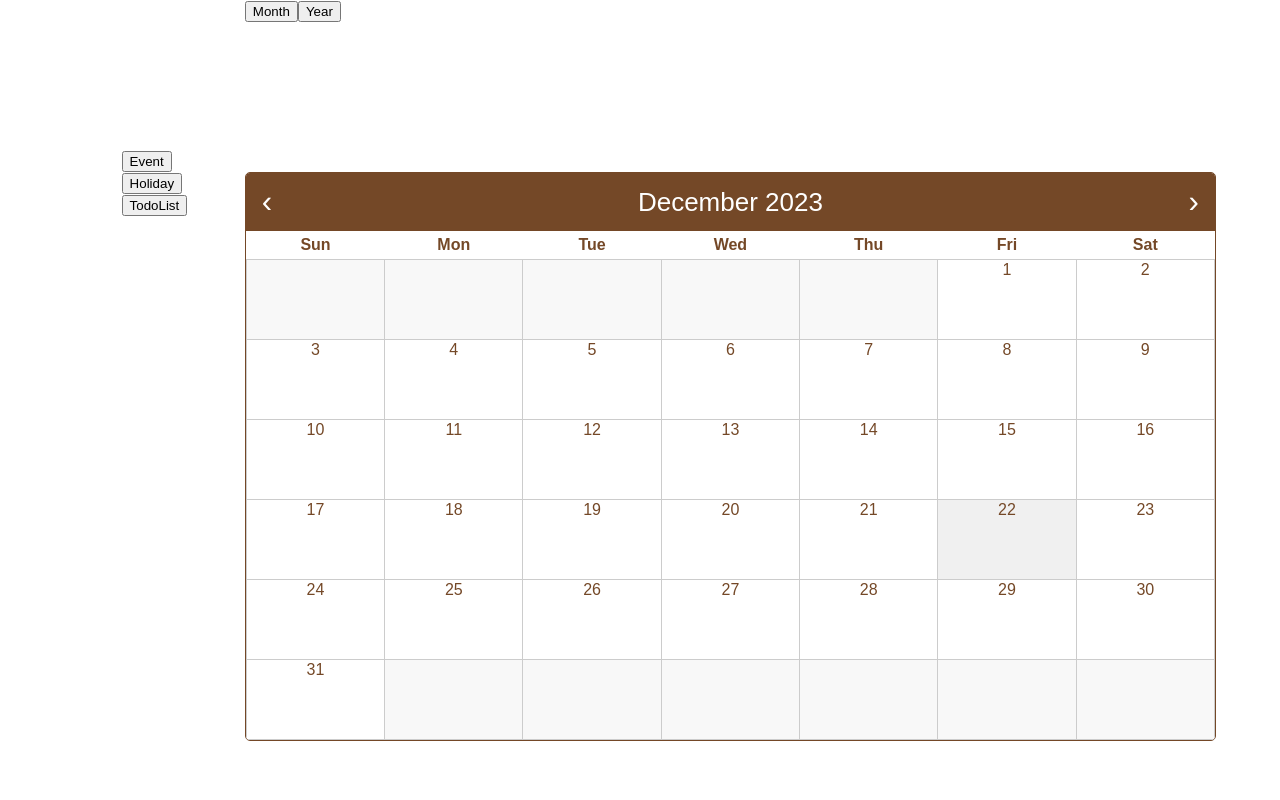
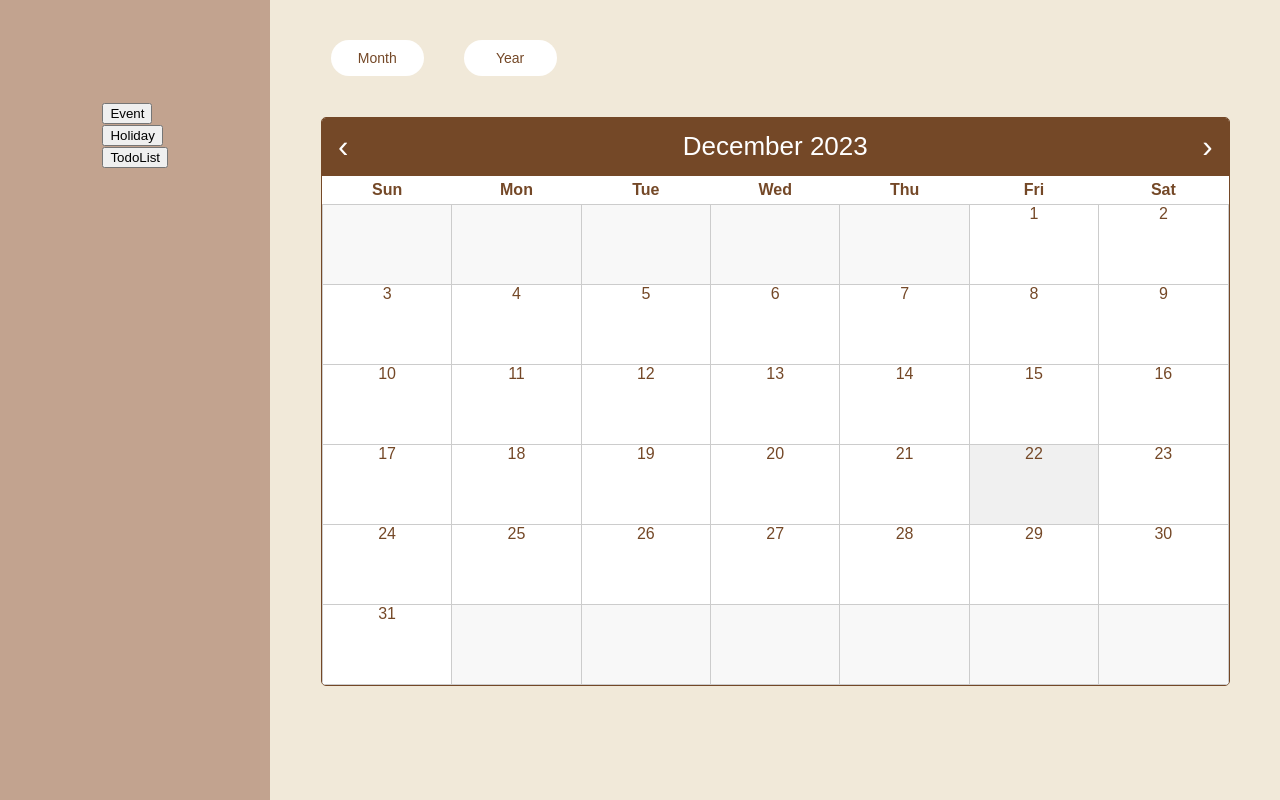
Before and after one commit to allycly2/Final-Project, a React (Create React App) app: page / in a window 1280 px wide. Built offline with nearby package versions, Linux system fonts and the light colour scheme; no server answers.

Commit message:
Update App.css

```diff
--- a/src/App.css
+++ b/src/App.css
@@ -1,41 +1,54 @@
+body {
+  background-color: #f1e9d9;
+  box-sizing: border-box;
+  margin: 0;
+}
+
 .App {
   display: flex;
-  margin: 0 5%;
-}
-
-.top-navigation-bar {
-  display: flex;
   flex-direction: row;
-  justify-content: center;
-  align-items: center;
-  position: fixed;
-  top: 0;
-  left: 0px;
-  width: 100%;
-  background-color: #476796;
-  padding: 20px;
-  z-index: 1;
-  text-align: center;
+  height: 100vh;
 }
 
 h1 {
   color: #fff;
 }
 
-.logo {
-  height: 50px;
-  padding: 0 2%;
-}
-
 .navBar-container {
-  display: flex;
-  margin-top: 150px;
-  flex-grow: 1;
-  padding: 0 5%;
+  background-color: #c2a38f;
+  max-height: 100%;
+  padding: 8%;
 }
 
 .calendar-container {
   display: flex;
-  margin-top: 150px;
-  flex-grow: 1;
+  justify-content: flex-end;
+  padding: 0 5%;
+  overflow: visible !important;
 }
+
+.main {
+  display: flex;
+  flex-direction: column;
+}
+.view-button {
+  display: flex;
+  justify-content: flex-start;
+  margin: 4%;
+}
+
+.view-button button {
+  margin: 0 20px;
+  background-color: #fff;
+  border: none;
+  border-radius: 20px;
+  color: #744827;
+  cursor: pointer;
+  font-size: 14px;
+  padding: 10px;
+  width: 10%;
+}
+
+.view-button :hover {
+  background-color: #c2a38f;
+}
```
